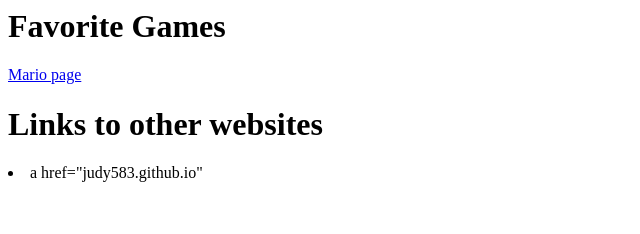
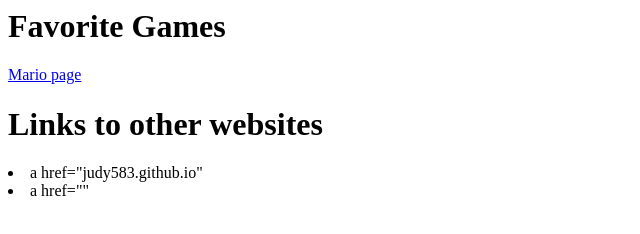
Before and after one commit to jacksonjr08/jacksonjr08.github.io, a plain HTML site: page index.html in a window 1280 px wide. Shown: the full height of the page, 0-640 px from the left. Drawn offline with Linux system fonts and the light colour scheme.

Commit message:
Update index.html

```diff
--- a/index.html
+++ b/index.html
@@ -5,3 +5,4 @@
 <h1> Links to other websites </h1>
 
 <li>a href="judy583.github.io"</li>
+<li>a href=""</li>
```
